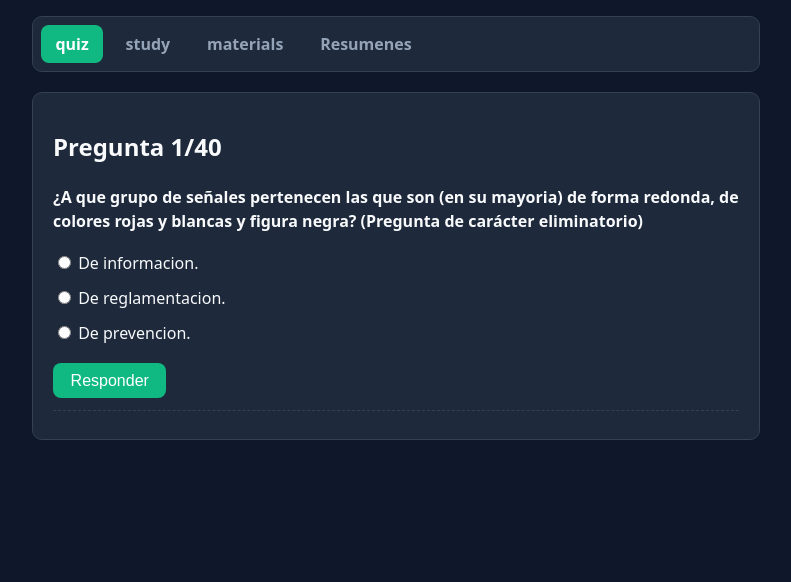
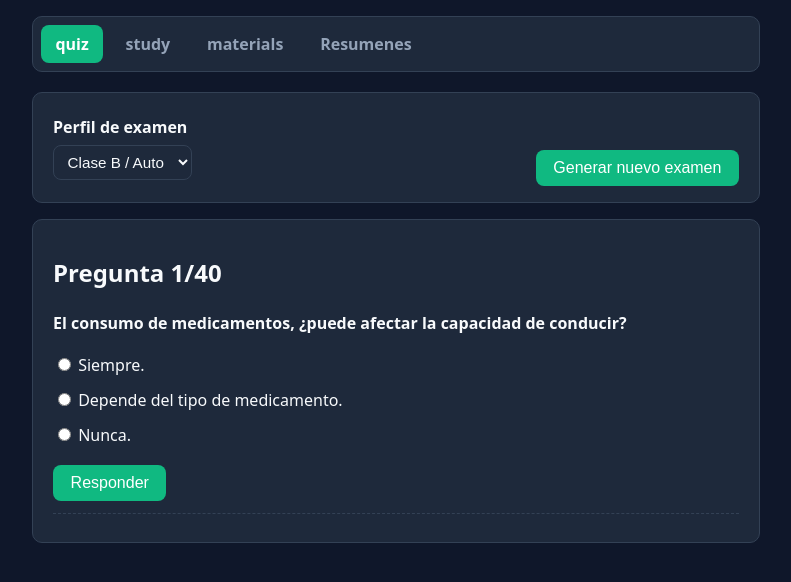
Before and after one commit to tachi123/registro-conducir-buenos-aires, a website with bundled scripts: page index.html in a window 1280 px wide. Shown: the whole page, without its empty margins (244-1035 px from the left). Built offline with nearby package versions, Linux system fonts and the light colour scheme.

Commit message:
mejora selector

```diff
--- a/css/style.css
+++ b/css/style.css
@@ -72,6 +72,27 @@ nav a.active {
   margin-bottom: 1rem;
 }
 
+.quiz-controls {
+  display: flex;
+  align-items: end;
+  justify-content: space-between;
+  gap: 1rem;
+  flex-wrap: wrap;
+  background: var(--card);
+  border: 1px solid var(--border);
+  border-radius: var(--radius);
+  padding: 1rem 1.25rem;
+  margin-bottom: 1rem;
+}
+
+.quiz-profile {
+  display: grid;
+  gap: 0.35rem;
+  font-weight: 600;
+}
+
+.quiz-controls button { margin-top: 0; }
+
 .stem { font-weight: 600; margin: 0.25rem 0 0.75rem; }
 
 label {
@@ -124,7 +145,7 @@ button:disabled {
 .license-chip {
   text-transform: capitalize;
   border-color: var(--accent);
-  color: var(--accent-dark);
+  color: var(--accent);
 }
 
 .filters {
@@ -139,6 +160,7 @@ select {
   border: 1px solid var(--border);
   border-radius: 8px;
   background: var(--card);
+  color: var(--ink);
   font-size: 0.95rem;
 }
 
@@ -172,3 +194,9 @@ select {
 .resumen-card .ideas-clave li { margin-bottom: 0.45rem; }
 
 fieldset { border: 0; padding: 0; margin: 0; }
+
+@media (max-width: 480px) {
+  #app { padding: 0.75rem 0.75rem 2rem; }
+  .quiz-controls { align-items: stretch; }
+  .quiz-profile, .quiz-profile select, .quiz-controls button { width: 100%; }
+}
--- /dev/null
+++ b/data/exams.json
@@ -0,0 +1,17 @@
+{
+  "version": 1,
+  "profiles": [
+    {
+      "id": "clase-b-auto",
+      "label": "Clase B / Auto",
+      "examSize": 40,
+      "passThreshold": 30,
+      "floors": {
+        "senales": 8,
+        "generales": 20,
+        "auto": 6
+      },
+      "banks": ["generales", "senales", "auto"]
+    }
+  ]
+}
--- a/js/config.js
+++ b/js/config.js
@@ -10,6 +10,20 @@ export const CONFIG = {
   CONFIDENCE_GATE: 0.9,
 }
 
+export const CLASE_B_PROFILE = {
+  id: 'clase-b-auto',
+  label: 'Clase B / Auto',
+  examSize: CONFIG.EXAM_SIZE,
+  passThreshold: CONFIG.PASS_THRESHOLD,
+  floors: CONFIG.FLOORS,
+  banks: ['generales', 'senales', 'auto'],
+}
+
+export const FALLBACK_EXAMS_MANIFEST = {
+  version: 1,
+  profiles: [CLASE_B_PROFILE],
+}
+
 export const engineConfig = () => ({
   examSize: CONFIG.EXAM_SIZE,
   floors: CONFIG.FLOORS,
--- a/js/quiz-engine.js
+++ b/js/quiz-engine.js
@@ -48,7 +48,6 @@ export function buildExam(bank, cfg = {}, seed = Date.now()) {
   const rng = mulberry32(seed)
   const examSize = cfg.examSize ?? 40
   const floors = { ...DEFAULT_FLOORS, ...(cfg.floors ?? {}) }
-  const bankBy = new Map(bank.map(q => [q.id, q]))
 
   // 1. Candidate pool: exclude imageRequired while the image pipeline is absent.
   const candidates = bank.filter(q => !q.imageRequired)
@@ -76,6 +75,9 @@ export function buildExam(bank, cfg = {}, seed = Date.now()) {
   for (const q of candidates) {
     if (chosen.has(q.id)) continue
     pools[categoryOf(q)].push(q)
+  }
+  for (const cat of ['generales', 'senales', 'auto']) {
+    pools[cat] = shuffle(pools[cat], rng)
   }
   const chosenCount = cat => [...chosen.values()].filter(q => categoryOf(q) === cat).length
 
@@ -121,9 +123,13 @@ export function buildExam(bank, cfg = {}, seed = Date.now()) {
     seatLog.picks.push(q.id)
   }
 
-  // 5. Per-render: shuffle options + bijective displayKey remap.
+  // 5. Shuffle the completed batch so force-included essentials do not occupy
+  // the same visible positions on every attempt.
+  const ordered = shuffle([...chosen.values()], rng)
+
+  // 6. Per-render: shuffle options + bijective displayKey remap.
   const letter = i => String.fromCharCode(97 + i)
-  const questions = [...chosen.values()].map(q => {
+  const questions = ordered.map(q => {
     const options = shuffle(q.options, rng)
     const display = options.map((o, i) => ({ displayKey: letter(i), text: o.text }))
     const correctIndex = options.findIndex(o => o.key === q.correct)
--- a/js/views.js
+++ b/js/views.js
@@ -6,7 +6,7 @@
  */
 
 import { buildExam, isPass } from './quiz-engine.js'
-import { CONFIG } from './config.js'
+import { CONFIG, FALLBACK_EXAMS_MANIFEST } from './config.js'
 import { dataUrl, loadJSON } from './data-loader.js'
 
 // ---------------------------------------------------------------------------
@@ -28,35 +28,74 @@ function sourceChips(sources) {
 
 export const quizView = {
   load: async () => {
-    const index = await loadJSON(dataUrl('index.json'))
-    const files = {
-      generales: dataUrl('generales.json'),
-      senales: dataUrl('senales.json'),
-      auto: dataUrl('auto.json'),
+    let manifest = FALLBACK_EXAMS_MANIFEST
+    try {
+      const loaded = await loadJSON(dataUrl('exams.json'))
+      if (loaded?.version === 1 && Array.isArray(loaded.profiles) && loaded.profiles.length > 0) {
+        manifest = loaded
+      }
+    } catch {
+      // Clase B remains usable if the optional profile manifest is unavailable.
     }
-    const [generales, senales, auto] = await Promise.all(
-      ['generales', 'senales', 'auto'].map(name => loadJSON(files[name]))
-    )
-    return { bank: [...generales, ...senales, ...auto], index }
+    const banks = [...new Set(manifest.profiles.flatMap(profile => profile.banks))]
+    const loadedBanks = await Promise.all(banks.map(name => loadJSON(dataUrl(`${name}.json`))))
+    return { bank: loadedBanks.flat(), profiles: manifest.profiles }
   },
 
   render(content, ctx) {
     const bank = ctx.bank ?? ctx
-    const cfg = { examSize: CONFIG.EXAM_SIZE, floors: CONFIG.FLOORS }
-    const seed = Math.floor(Math.random() * 2 ** 31)
-    const { questions } = buildExam(bank, cfg, seed)
-    if (questions.length === 0) {
-      content.innerHTML = '<p class="empty-state">No hay preguntas disponibles todavía.</p>'
-      return
+    const profiles = ctx.profiles ?? FALLBACK_EXAMS_MANIFEST.profiles
+    let profile = profiles[0]
+    let session = null
+
+    content.innerHTML = ''
+    const controls = document.createElement('div')
+    controls.className = 'quiz-controls'
+    const profileLabel = document.createElement('label')
+    profileLabel.className = 'quiz-profile'
+    profileLabel.textContent = 'Perfil de examen'
+    const profileSelect = document.createElement('select')
+    profileSelect.setAttribute('aria-label', 'Perfil de examen')
+    for (const item of profiles) {
+      const option = document.createElement('option')
+      option.value = item.id
+      option.textContent = item.label
+      profileSelect.appendChild(option)
     }
-    // fresh exam session state kept closure-local
-    const session = {
-      queue: [...questions],
-      current: null,
-      correctCount: 0,
-      total: 0,
+    profileLabel.appendChild(profileSelect)
+    const regenerate = document.createElement('button')
+    regenerate.type = 'button'
+    regenerate.textContent = 'Generar nuevo examen'
+    controls.append(profileLabel, regenerate)
+    const examContent = document.createElement('div')
+    content.append(controls, examContent)
+
+    const isInProgress = () => session && session.total > 0 && session.queue.length > 0
+    const confirmDiscard = () => !isInProgress() || window.confirm('Vas a perder las respuestas de este examen. ¿Querés continuar?')
+    const startExam = () => {
+      const cfg = { examSize: profile.examSize, floors: profile.floors }
+      const { questions } = buildExam(bank, cfg, Math.floor(Math.random() * 2 ** 31))
+      if (questions.length === 0) {
+        examContent.innerHTML = '<p class="empty-state">No hay preguntas disponibles todavía.</p>'
+        return
+      }
+      session = { queue: [...questions], current: null, correctCount: 0, total: 0, profile }
+      nextQuestion(examContent, session)
     }
-    nextQuestion(content, session)
+    regenerate.addEventListener('click', () => {
+      if (confirmDiscard()) startExam()
+    })
+    profileSelect.addEventListener('change', () => {
+      const nextProfile = profiles.find(item => item.id === profileSelect.value)
+      if (!nextProfile) return
+      if (!confirmDiscard()) {
+        profileSelect.value = profile.id
+        return
+      }
+      profile = nextProfile
+      startExam()
+    })
+    startExam()
   },
 
   renderSummary(content, { correctCount, total, threshold = CONFIG.PASS_THRESHOLD }) {
@@ -75,7 +114,10 @@ export const quizView = {
 function nextQuestion(content, session) {
   const q = session.queue.shift()
   if (!q) {
-    quizView.renderSummary(content, session)
+    quizView.renderSummary(content, {
+      ...session,
+      threshold: session.profile.passThreshold,
+    })
     return
   }
   session.current = q
@@ -85,7 +127,7 @@ function nextQuestion(content, session) {
   const card = document.createElement('article')
   card.className = 'quiz-item'
   const h2 = document.createElement('h2')
-  h2.textContent = `Pregunta ${session.total}/${CONFIG.EXAM_SIZE}`
+  h2.textContent = `Pregunta ${session.total}/${session.profile.examSize}`
   const stem = document.createElement('p')
   stem.className = 'stem'
   stem.textContent = q.question
```
Also changed, not shown: js/quiz-engine.test.js (+7 -0 lines), js/views.test.js (+49 -2 lines).
